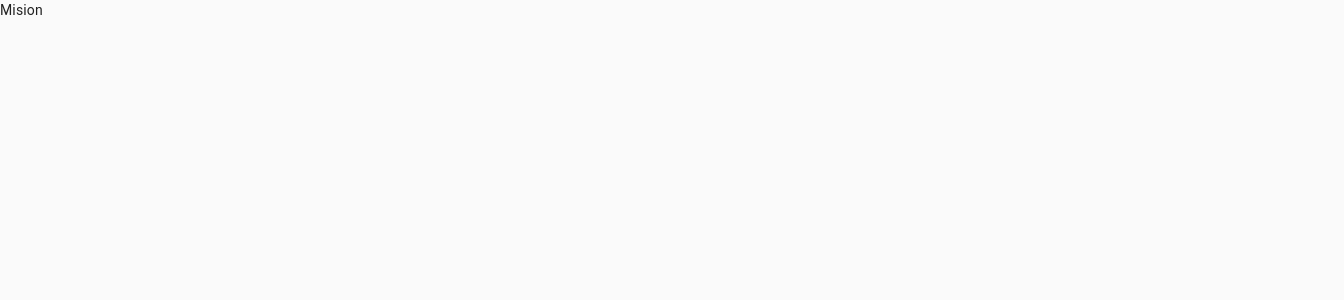
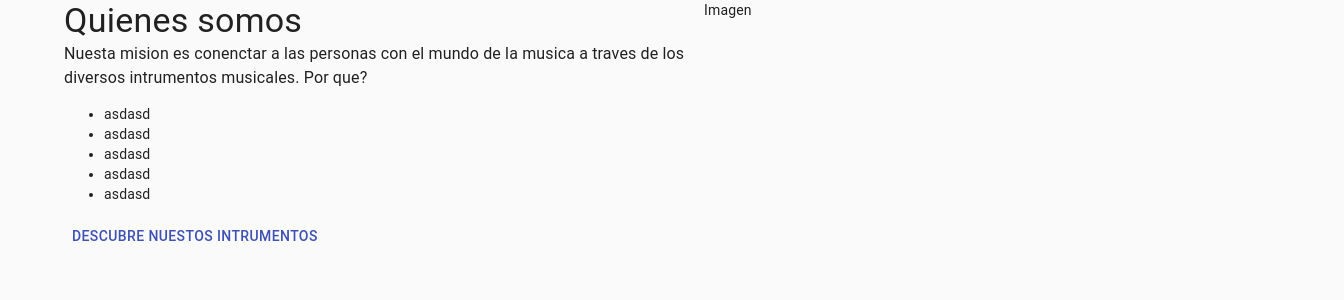
Before and after one commit to BrianTorrejon/proyectoReact, a React (Create React App) app: page / in a window 1280 px wide. Shown: the top 300 px of the page, 1344 px wide, since content can reach past the window. Built offline with nearby package versions, Linux system fonts and the light colour scheme.

Commit message:
Se arma esqueleto de la sección

```diff
--- a/src/components/Mision.js
+++ b/src/components/Mision.js
@@ -1,15 +1,46 @@
 
+import { Button, Grid, Typography } from "@material-ui/core";
 import { makeStyles } from "@material-ui/core/styles";
 
 const useStyles = makeStyles({
-
+    contenedor: {
+        marginLeft: '5%',
+        marginRight: '5%',
+        height: 487,
+        width: '100%'
+    },
+    grid: {
+    }
 })
 
 const Mision = () => {
 
     const classes = useStyles();
+
     return (
-        <div>Mision</div>
+
+
+        <Grid container className={classes.contenedor}>
+            <Grid item className={classes.grid} xs={12} sm={6}>
+                <Typography variant='h4'>Quienes somos</Typography>
+                <Typography variant="body1">
+                    Nuesta mision es conenctar a las personas con el mundo de la musica a traves de los diversos intrumentos musicales.
+                    Por que?
+                </Typography>
+                <ul>
+                    <li>asdasd</li>
+                    <li>asdasd</li>
+                    <li>asdasd</li>
+                    <li>asdasd</li>
+                    <li>asdasd</li>
+                </ul>
+                <Button color="primary">Descubre nuestos intrumentos</Button>
+            </Grid>
+            <Grid item className={classes.grid} xs={12} sm={6}>
+                Imagen
+            </Grid>
+        </Grid>
+
     )
 }
 
```
